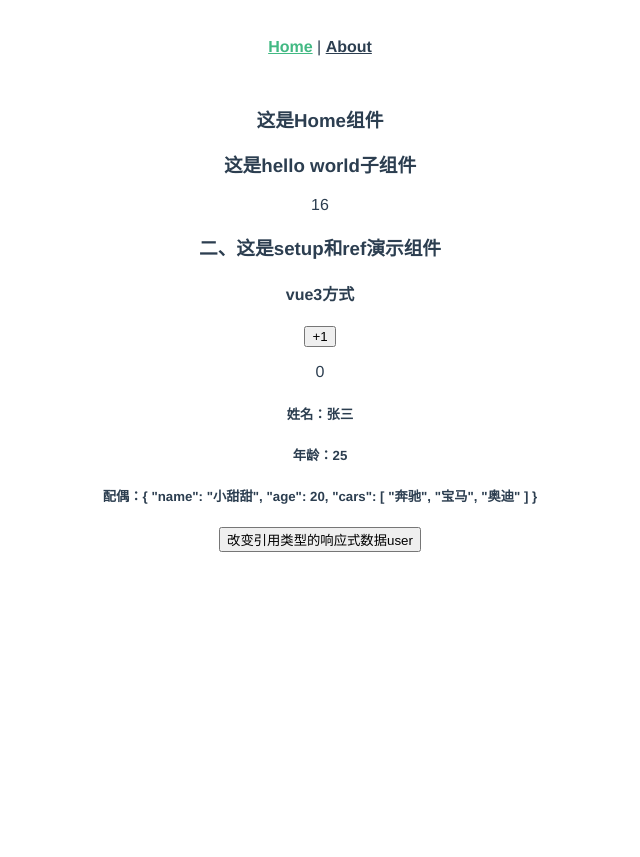
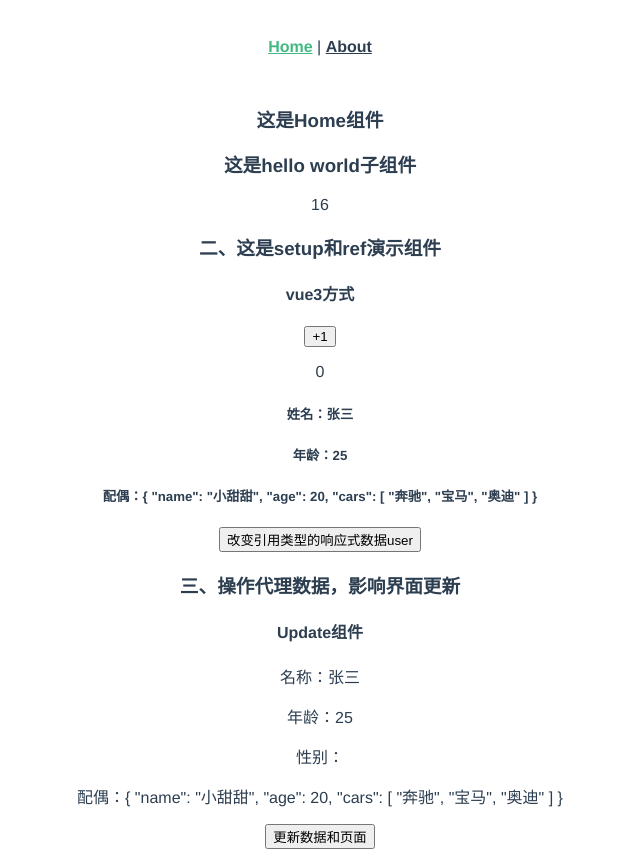
Before and after one commit to bcygsws/vue3_learn, a Vue app: page / in a window 1280 px wide. Shown: the whole page, without its empty margins (320-960 px from the left). Before the commit the page ends 800 px from the top, so only its background shows below. Built offline with nearby package versions, Linux system fonts and the light colour scheme.

Commit message:
:lipstick: 代理对象添加属性或删除属性，也能更新页面，弥补vue2中defineProperty实现响应式的不足

```diff
--- /dev/null
+++ b/src/components/update/Update.vue
@@ -0,0 +1,60 @@
+<template>
+  <h3>三、操作代理数据，影响界面更新</h3>
+  <h4>Update组件</h4>
+  <p>名称：{{ user.name }}</p>
+  <p>年龄：{{ user.age }}</p>
+  <p>性别：{{ user.gender }}</p>
+  <p>配偶：{{ user.wife }}</p>
+  <button @click="updatePage">更新数据和页面</button>
+</template>
+<script lang="ts">
+import { defineComponent, reactive } from 'vue';
+// 代理数据影响界面更新
+/**
+ *
+ * @ 需求：
+ * 如果我使用obj点语法或者user点语法，为已经定义的user添加一个属性，然后页面会更新吗？
+ * a.尝试直接使用obj.gender="男"，来为user添加属性
+ * 总结：
+ * 1.如果要实现-操作目标对象中的属性，添加或删除属性，同时更新页面；要使用操作代理对象的方式
+ *  (user.gender/delete user.age)；这样obj中的数据会发生变化，而且页面随之更新；
+ * 2.使用obj.gender/delete obj.age 是不能实现页面更新的；obj.gender的方式，不能将属性添加
+ * 到目标对象obj中，页面不会更新；delete obj.age的方式，确实可以从目标对象中删除age属性，但
+ * 是无法更新页面
+ *
+ */
+export default defineComponent({
+  name: 'Update',
+  setup() {
+    const obj = {
+      // 方式1：期待使用obj点语法，为user增加一个属性，且更新页面，最终失败，gender显示还是空值，
+      //  而且Proxy代理对象中也没有gender属性；将obj的any类型注解去掉，恢复原状
+      // const obj: any = {
+      name: '张三',
+      age: 25,
+      wife: {
+        name: '小甜甜',
+        age: 20,
+        cars: ['奔驰', '宝马', '奥迪']
+      }
+    };
+    // 定义一个代理对象user,目标对象是obj
+    let user = reactive<any>(obj);
+    function updatePage() {
+      // 方式1：期待使用obj点语法，为user增加一个属性，且更新页面
+      // obj.gender = '男'; // 报错：obj对象上不存在gender属性，为obj添加一个any的类型注解
+      // delete obj.age; // age的值没了，目标对象obj中也没有age属性了，但是页面没有更新
+      // 方式2：使用user的点语法，为user增加gender属性，点击按钮，观察页面性别处是否由空白变为有值;
+      // 首先user.gender上也报错，提示类型不匹配的问题，为reactive添加泛型reactive<any>(obj)，这个
+      // 报错bug解决；然后，点击按钮，查看性别处，由【空值】变成了【男】，页面更新了，而且打印的代理对象
+      // 中user也增加了gender这个键值对，obj目标对象上也有gender这个属性了
+      // user.gender = '男';
+      delete user.age; // age的值没了，目标对象中也没有age属性了，页面更新了
+
+      console.log(user);
+    }
+
+    return { user, updatePage };
+  }
+});
+</script>
--- a/src/views/Home.vue
+++ b/src/views/Home.vue
@@ -7,6 +7,7 @@
     <p>{{ number }}</p>
     <!-- setup和ref使用演示组件 -->
     <Learn></Learn>
+    <Update></Update>
   </div>
 </template>
 
@@ -15,6 +16,7 @@
 // 在Home中定义一个子组件HelloWorld
 import HelloWorld from '../components/HelloWorld.vue';
 import Learn from '../components/setup_ref/Learn.vue';
+import Update from '../components/update/Update.vue';
 import { defineComponent } from 'vue';
 // 暴露出一个定义好的组件
 export default defineComponent({
@@ -23,7 +25,8 @@ export default defineComponent({
   components: {
     // 注册一个子组件
     HelloWorld,
-    Learn
+    Learn,
+    Update
   },
   // setup相当于一个回调函数，里面返回的任何对象，对象的属性和方法，在模板中可以直接使用
   setup() {
```
